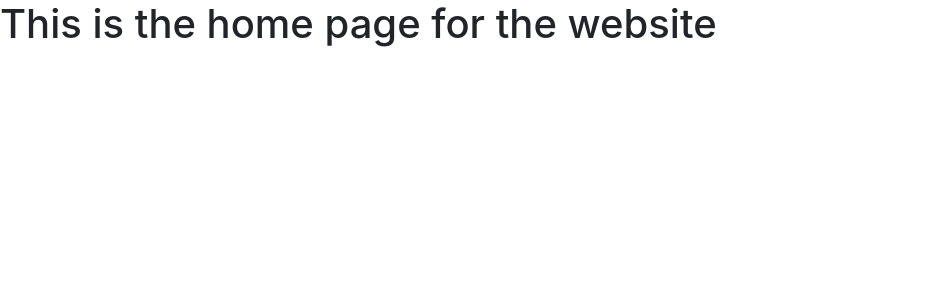
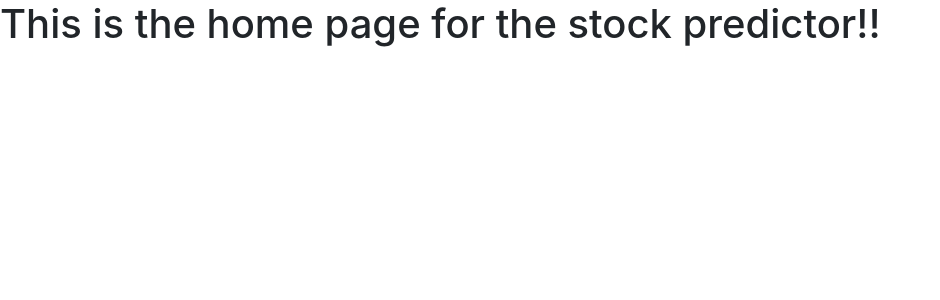
Before and after one commit to AbeerRao/stock-predictor, a Flask app: page / in a window 1280 px wide. Shown: the top 300 px of the page, without its empty margins (0-940 px from the left). Run offline with Flask 2, Linux system fonts and the light colour scheme; some libraries are stand-ins or nearby versions.

Commit message:
Connected to new machine

```diff
--- a/templates/index.html
+++ b/templates/index.html
@@ -11,7 +11,7 @@
 </head>
 
 <body>
-     <h1>This is the home page for the website</h1>
+     <h1>This is the home page for the stock predictor!!</h1>
 </body>
 
 </html>
```
